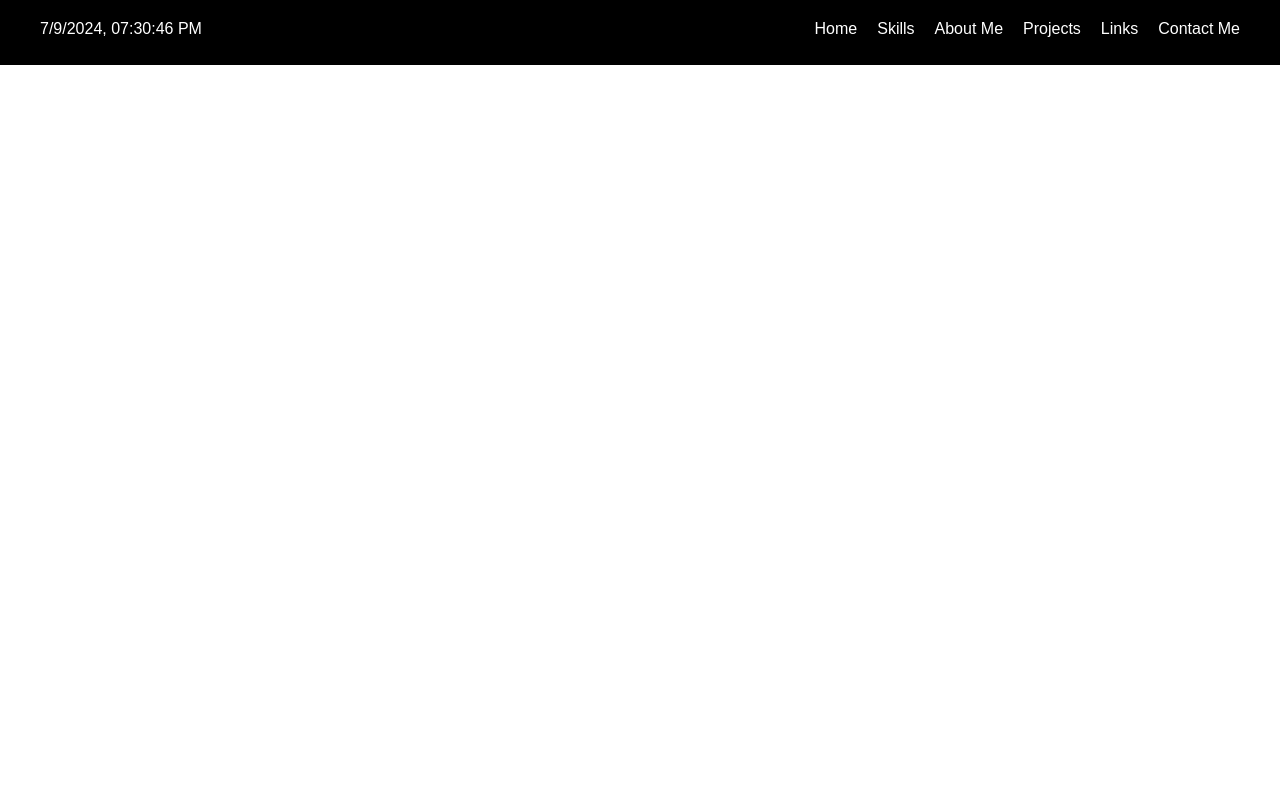
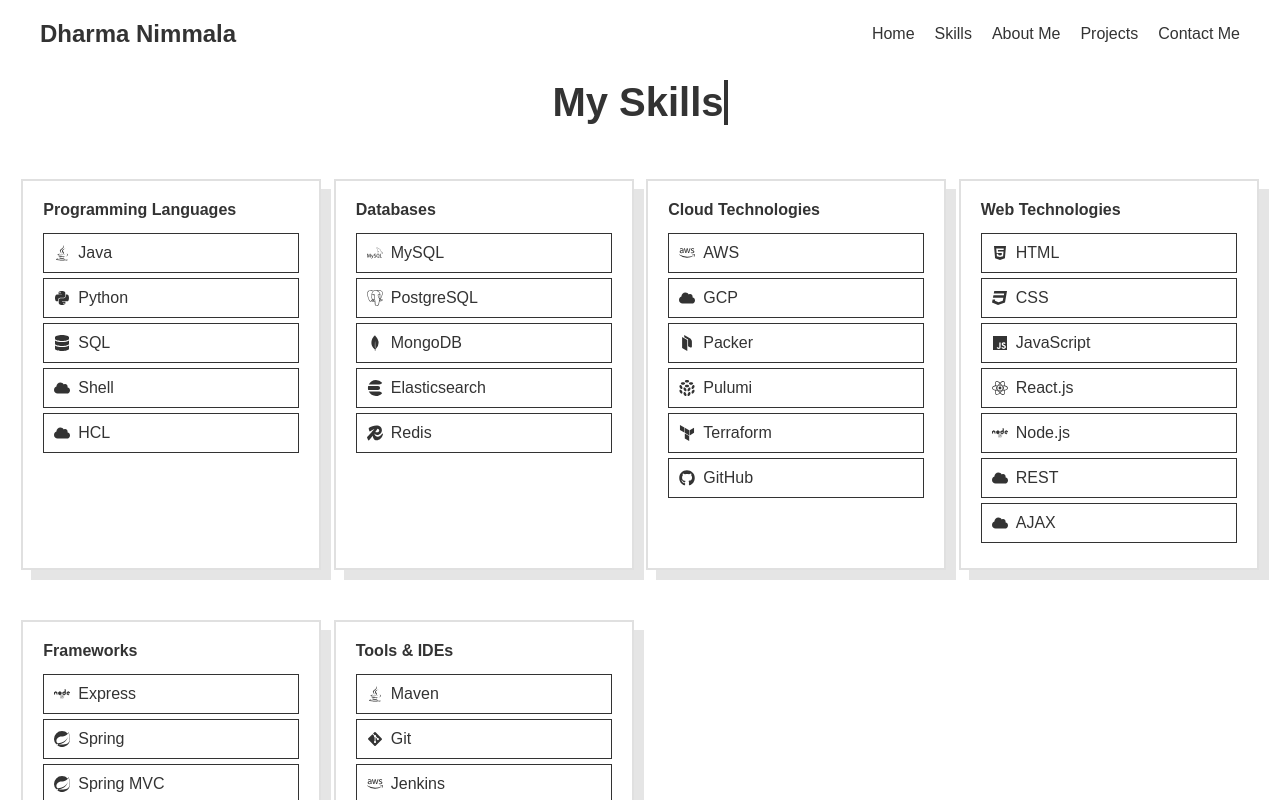
Before and after one commit to NimmalaD/portfoio, a React (Create React App) app: page / in a window 1280 px wide. Both pictures are taken after a click on the item "Skills". Shown: the top 800 px of the page. Built offline with nearby package versions, Linux system fonts and the light colour scheme.

Commit message:
skills section

```diff
--- a/package.json
+++ b/package.json
@@ -10,6 +10,7 @@
     "react": "^18.3.1",
     "react-bootstrap": "^2.10.4",
     "react-dom": "^18.3.1",
+    "react-icons": "^5.2.1",
     "react-scripts": "5.0.1",
     "web-vitals": "^2.1.4"
   },
--- a/src/App.js
+++ b/src/App.js
@@ -5,10 +5,11 @@
 import Footer from "./components/Footer/Footer";
 import './App.css';
 import ContactMe from "./components/ContactMe/ContactMe";
+import Skills from "./components/Skills/Skills";
 
 function App() {
   const homeRef = useRef(null);
-  // const skillsRef = useRef(null);
+  const skillsRef = useRef(null);
   const contactMeRef = useRef(null)
   const aboutMeRef = useRef(null);
   const [activeSection, setActiveSection] = useState('home');
@@ -24,9 +25,9 @@
         <div ref={homeRef}>
           {activeSection === 'home' && <Home toggleTabs={toggleTabs}/>}
         </div>
-        {/* <div ref={skillsRef}>
+        <div ref={skillsRef}>
           {activeSection === 'skills' && <Skills />}
-        </div> */}
+        </div>
         <div ref={aboutMeRef}>
           {activeSection === 'aboutme' && <AboutMe />}
         </div>
--- a/src/components/AboutMe/AboutMe.css
+++ b/src/components/AboutMe/AboutMe.css
@@ -1,6 +1,6 @@
 .about-me-container {
-  padding: 80px 20px 40px; /* Adjust top padding to account for fixed navbar */
-  background-color: #f5f5f5;
+  padding: 60px 20px 40px; /* Adjust top padding to account for fixed navbar */
+
   color: #333;
 }
 
@@ -11,6 +11,7 @@
   text-align: center;
   margin-bottom: 20px;
   width: 100%;
+  margin-top: 20px;
 }
 
 .typing {
--- a/src/components/Alert/CustomAlert.css
+++ b/src/components/Alert/CustomAlert.css
@@ -2,7 +2,6 @@
     padding: 10px;
     margin: 10px;
     border: 1px solid transparent;
-    border-radius: 4px;
     position: fixed;
     top: 60px;
     right: 10px;
--- a/src/components/ContactMe/ContactMe.css
+++ b/src/components/ContactMe/ContactMe.css
@@ -1,24 +1,23 @@
 .contact-me-container {
   display: flex;
-  justify-content: center;
   align-items: center;
   padding: 40px 20px;
-  background-color: #f5f5f5;
   color: #333;
   min-height: 100vh;
   flex-direction: column;
+  margin-top: 40px;
 }
 
 form {
   background: #fff;
   padding: 30px;
-  border-radius: 10px;
-  box-shadow: 0 4px 8px rgba(0, 0, 0, 0.1);
+  box-shadow: 10px 10px rgba(0, 0, 0, 0.1);
   width: 100%;
   max-width: 500px;
   box-sizing: border-box;
   opacity: 0;
   transition: opacity 0.5s;
+  border: 2px solid #e0e0e0;
 }
 
 form.fade-in {
@@ -42,8 +41,7 @@
   width: 100%;
   padding: 10px;
   margin-top: 5px;
-  border: 1px solid #ccc;
-  border-radius: 5px;
+  border: 1px solid #333;
   box-sizing: border-box;
   transition: border-color 0.3s;
 }
--- a/src/components/Home/Introduction/Intro.css
+++ b/src/components/Home/Introduction/Intro.css
@@ -7,7 +7,6 @@
 
   body {
     font-family: 'Montserrat', sans-serif;
-    background-color: #fff; /* Light background */
     color: #333; /* Dark text color */
   }
 
@@ -19,7 +18,7 @@
     justify-content: center;
     height: 100vh;
     padding: 20px;
-    background: #f7f7f7; /* Light gray background for contrast */
+     /* Light gray background for contrast */
     color: #333;
     text-align: center;
   }
--- a/src/components/NavBar/NavBar.css
+++ b/src/components/NavBar/NavBar.css
@@ -1,8 +1,6 @@
 /* src/components/NavBar/NavBar.css */
 
 .navbar {
-  background-color: black;
-  color: #fff;
   padding: 20px 40px;
   display: flex;
   justify-content: space-between;
@@ -11,7 +9,13 @@
   position: fixed;
   top: 0;
   left: 0;
-  z-index: 1000; /* Ensures the navbar is above other content */
+  transition: opacity 0.5s ease, transform 0.5s ease;
+}
+
+.fade-out {
+  opacity: 0;
+  transform: translateY(-100%);
+  pointer-events: none;
 }
 
 .nav-contents-ul {
@@ -20,6 +24,7 @@
   gap: 20px;
   margin: 0;
   padding: 0;
+
 }
 
 .nav-contents-li {
--- a/src/components/NavBar/NavBar.js
+++ b/src/components/NavBar/NavBar.js
@@ -2,33 +2,38 @@
 import "./NavBar.css";
 
 const NavBar = ({toggleTabs}) => {
-  const [currentDate, setcurrentDate] = useState(new Date());
+  const [scrollY, setScrollY] = useState(0)
+  const [isAtTop, setIsAtTop] = useState(false)
+
+  const handleScroll = () =>{
+
+    if (window.scrollY === 0){
+      setIsAtTop(false)
+    }
+    else if(window.scrollY > scrollY){
+      setIsAtTop(true)
+    }
+    setScrollY(window.scrollY)
+  }
 
   useEffect(() => {
-    const interval = setInterval(() => {
-      setcurrentDate(new Date());
-    });
-    return () => clearInterval(interval);
-  }, []);
-
-  const formattedDate = currentDate.toLocaleDateString("en-US", {
-    hour: "2-digit",
-    minute: "2-digit",
-    second: "2-digit",
-  });
+    window.addEventListener('scroll', handleScroll);
+    return () => {
+        window.removeEventListener('scroll', handleScroll);
+    };
+}, [scrollY]);
 
   return (
     <div>
-      <nav className="navbar">
+      <nav className={`navbar ${isAtTop ? 'fade-out' : ''}`}>
         <div>
-          <p>{formattedDate}</p>
+          <h1>Dharma Nimmala</h1>
         </div>
-        <ul className="nav-contents-ul">
+        <ul className="nav-contents-ul" >
           <li className="nav-contents-li" onClick={()=>toggleTabs('home')}>Home</li>
           <li className="nav-contents-li" onClick={()=>toggleTabs('skills')}>Skills</li>
           <li className="nav-contents-li" onClick={()=>toggleTabs('aboutme')}>About Me</li>
           <li className="nav-contents-li" onClick={()=>toggleTabs('projects')}>Projects</li>
-          <li className="nav-contents-li" onClick={()=>toggleTabs('links')}>Links</li>
           <li className="nav-contents-li" onClick={()=>toggleTabs('contactme')}>Contact Me</li>
 
         </ul>
--- /dev/null
+++ b/src/components/Skills/Skills.css
@@ -0,0 +1,78 @@
+.skills-container {
+    margin-top: 60px;
+    padding: 20px;
+    display: flex;
+    justify-content: center;
+    flex-direction: column;
+}
+
+.text-container {
+    text-align: center;
+}
+
+.skills-container h1 {
+    font-size: 2.5em;
+    font-weight: bold;
+    color: #333;
+    overflow: hidden;
+    white-space: nowrap;
+    border-right: 0.1em solid #333;
+    animation: typing_skills 0.5s steps(70, end), blink-caret_skills 0.5s step-end infinite;
+    margin: 0 auto; /* Center the h1 */
+    display: inline-block; /* Ensure the h1 is treated as an inline block for centering */
+}
+
+.skills-grid {
+    opacity: 0;
+    display: grid;
+    grid-template-columns: repeat(auto-fit, minmax(200px, 1fr));
+    row-gap: 50px;
+    column-gap: 110px;
+    justify-items: center;
+    padding: 50px;
+    transition: opacity 0.5s ease-in-out; /* Add transition for opacity */
+}
+
+.skills-grid.show {
+    opacity: 1; /* Set opacity to 1 when the 'show' class is added */
+}
+
+.skill-section {
+    background-color: white;
+    padding: 20px;
+    box-shadow: 10px 10px rgba(0, 0, 0, 0.1);
+    width: 300px;
+    border: 2px solid #e0e0e0;
+}
+
+.skill-section h4 {
+    padding-bottom: 9px;
+}
+
+.skill-section ul {
+    list-style-type: none;
+    padding-left: 0;
+}
+
+.skill-section li {
+    margin: 5px 0;
+    padding: 10px;
+    border: 1px solid #333;
+    display: flex;
+    align-items: center;
+    background-color: white;
+}
+
+.skill-section li svg {
+    margin-right: 8px; /* Adds space between the icon and text */
+}
+
+@keyframes typing_skills {
+    from { width: 0; }
+    to { width: 13%; } /* Adjust width as needed */
+}
+
+@keyframes blink-caret_skills {
+    from, to { border-color: transparent; }
+    50% { border-color: #333; }
+}
--- /dev/null
+++ b/src/components/Skills/Skills.js
@@ -0,0 +1,93 @@
+import React, { useEffect, useState } from 'react';
+import { FaJava, FaPython, FaDatabase, FaCloud, FaHtml5, FaCss3, FaJs, FaReact, FaNode, FaGitAlt, FaAws, FaGithub } from 'react-icons/fa';
+import { SiMysql, SiPostgresql, SiMongodb, SiElasticsearch, SiRedis, SiPacker, SiPulumi, SiTerraform, SiSpring, SiRabbitmq, SiIntellijidea, SiEclipseide, SiVisualstudiocode } from 'react-icons/si';
+import './Skills.css';
+
+const Skills = () => {
+    const [showArticle, setShowArticle] = useState(false)
+
+    useEffect(()=>{
+        const timer = setTimeout(()=>{
+            setShowArticle(true)
+        },1000)
+        return () => clearTimeout(timer)
+    },[])
+
+  return (
+    <div className="skills-container">
+        <div className='text-container'>
+            <h1>My Skills</h1>
+        </div>
+      <article className={`skills-grid ${showArticle ? 'show' : ''}`}>
+        <section className="skill-section">
+          <h4>Programming Languages</h4>
+          <ul>
+            <li><FaJava /> Java</li>
+            <li><FaPython /> Python</li>
+            <li><FaDatabase /> SQL</li>
+            <li><FaCloud /> Shell</li>
+            <li><FaCloud /> HCL</li>
+          </ul>
+        </section>
+        <section className="skill-section">
+          <h4>Databases</h4>
+          <ul>
+            <li><SiMysql /> MySQL</li>
+            <li><SiPostgresql /> PostgreSQL</li>
+            <li><SiMongodb /> MongoDB</li>
+            <li><SiElasticsearch /> Elasticsearch</li>
+            <li><SiRedis /> Redis</li>
+          </ul>
+        </section>
+        <section className="skill-section">
+          <h4>Cloud Technologies</h4>
+          <ul>
+            <li><FaAws /> AWS</li>
+            <li><FaCloud /> GCP</li>
+            <li><SiPacker /> Packer</li>
+            <li><SiPulumi /> Pulumi</li>
+            <li><SiTerraform /> Terraform</li>
+            <li><FaGithub /> GitHub</li>
+          </ul>
+        </section>
+        <section className="skill-section">
+          <h4>Web Technologies</h4>
+          <ul>
+            <li><FaHtml5 /> HTML</li>
+            <li><FaCss3 /> CSS</li>
+            <li><FaJs /> JavaScript</li>
+            <li><FaReact /> React.js</li>
+            <li><FaNode /> Node.js</li>
+            <li><FaCloud /> REST</li>
+            <li><FaCloud /> AJAX</li>
+          </ul>
+        </section>
+        <section className="skill-section">
+          <h4>Frameworks</h4>
+          <ul>
+            <li><FaNode /> Express</li>
+            <li><SiSpring /> Spring</li>
+            <li><SiSpring /> Spring MVC</li>
+            <li><SiSpring /> Spring Boot</li>
+            <li><FaCloud /> OAuth 2.0</li>
+          </ul>
+        </section>
+        <section className="skill-section">
+          <h4>Tools & IDEs</h4>
+          <ul>
+            <li><FaJava /> Maven</li>
+            <li><FaGitAlt /> Git</li>
+            <li><FaAws /> Jenkins</li>
+            <li><FaCloud /> Kanban</li>
+            <li><SiRabbitmq /> RabbitMQ</li>
+            <li><SiIntellijidea /> IntelliJ</li>
+            <li><SiEclipseide /> Eclipse</li>
+            <li><SiVisualstudiocode /> VSCode</li>
+          </ul>
+        </section>
+      </article>
+    </div>
+  );
+}
+
+export default Skills;
```
Also changed, not shown: src/components/Skills/IndividualSkill.js (added, +11 -0 lines), 1 other file (tests, documents, lock files or other folders).
